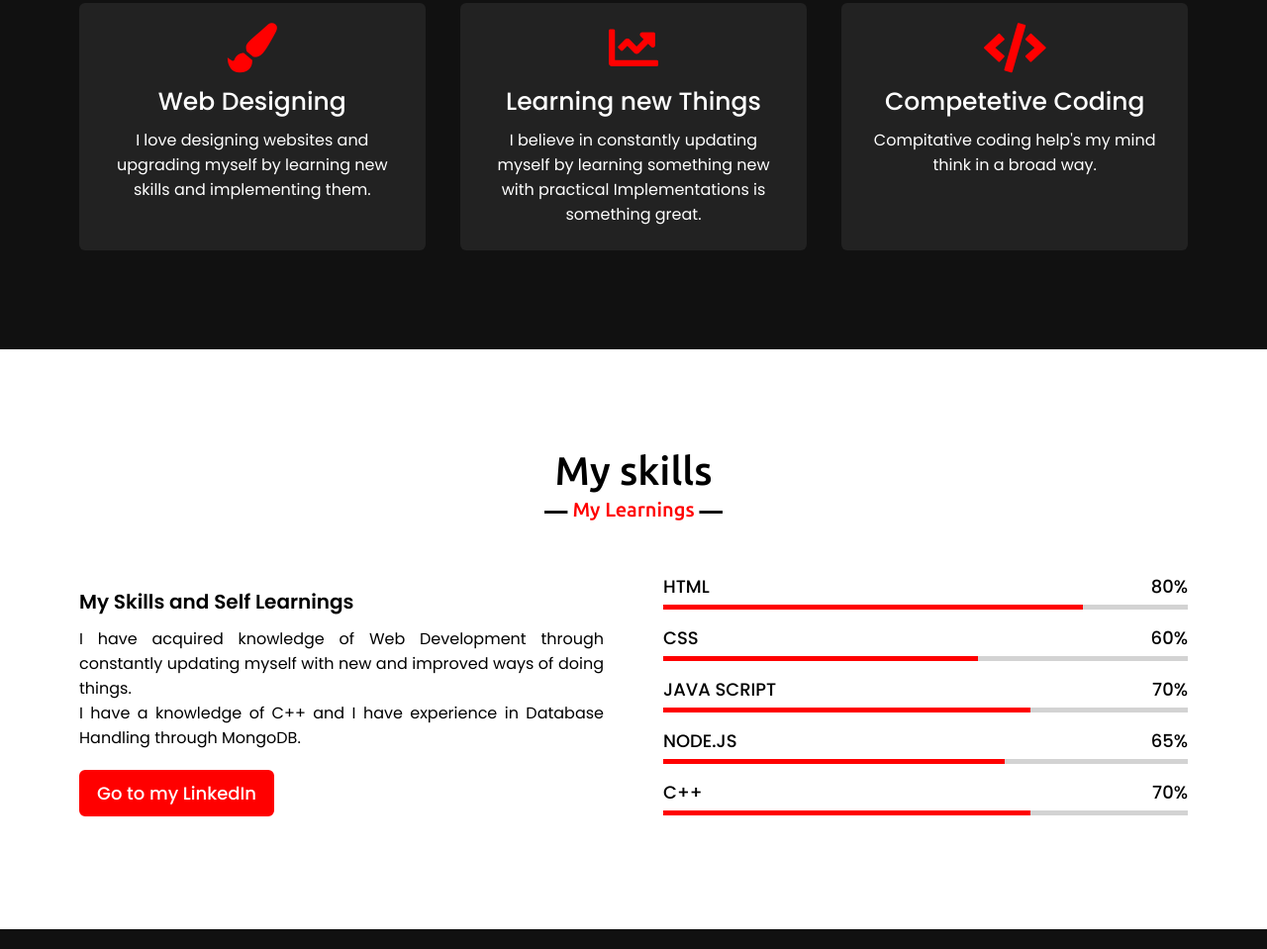
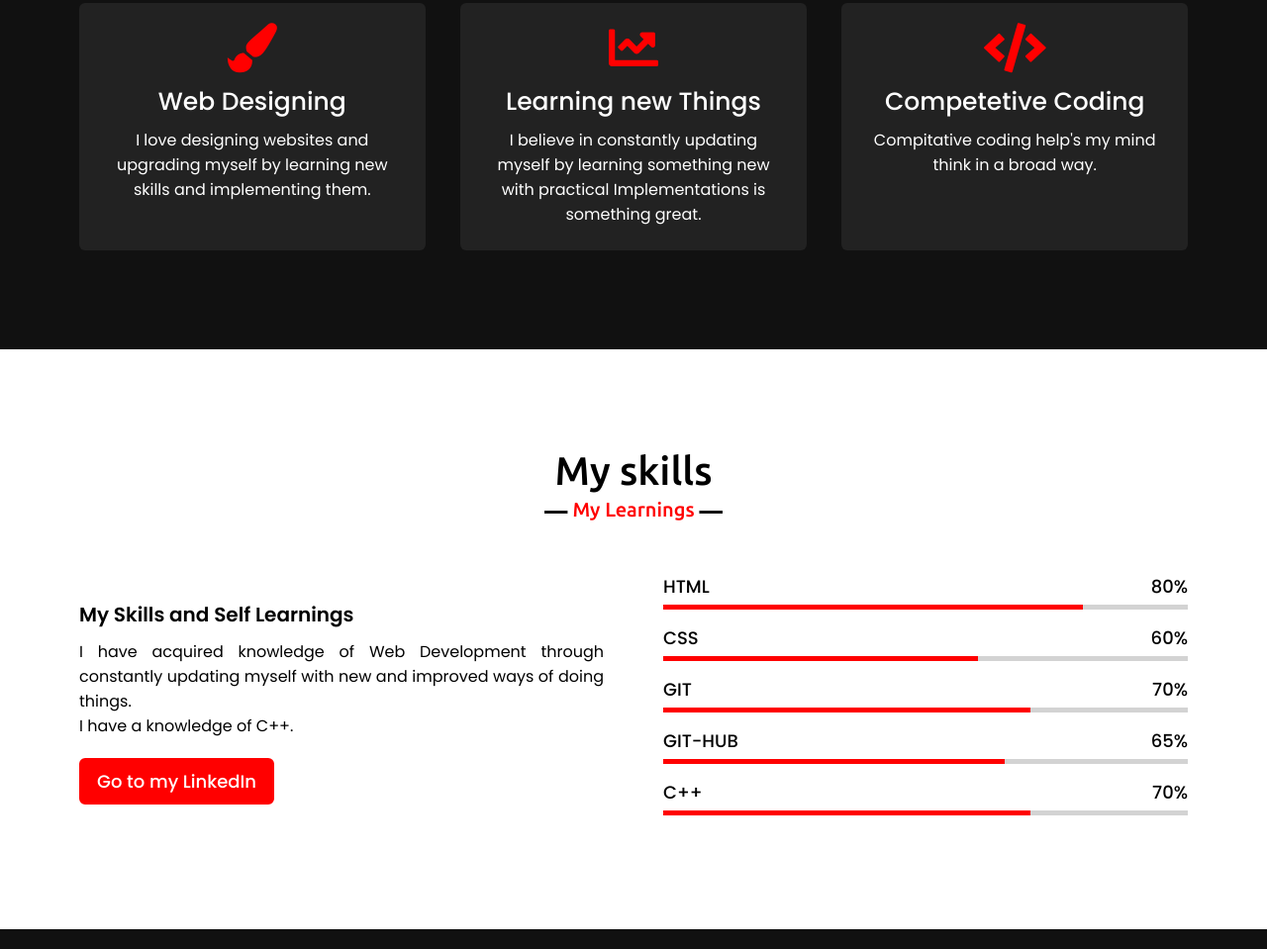
Before and after one commit to mrnandankumar/NANDAN_kumar_portfolio_website, a plain HTML site: page index.html in a window 1280 px wide. Shown: the part 1756-2715 px from the top of the page at 99% size. Drawn offline with nearby package versions, Linux system fonts and the light colour scheme.

Commit message:
Update index.html

```diff
--- a/index.html
+++ b/index.html
@@ -57,9 +57,7 @@
                 </div>
                 <div class="column right">
                     <div class="text">I'm NANDAN and I'm a <span class="typing-2"></span></div>
-                    <p>An incessant learner and A keen observer, Skilled in Computer Science, Web Development and
-                        Databases. Always ready to learn something new and apply it in real life Scenarios. Open to
-                        Opportunities related to Web Development and Database Management.</p>
+                    <p>"You can learn new things at any time in your life if you're willing to be a beginner. If you actually learn to like being a beginner, the whole world opens up to you.” </p>
                     <a href="https://drive.google.com/file/d/1yPgOgftSNUhvxrU9PdsRWzKdSne0rdmP/view?usp=sharing"
                         target="_blank">Open CV</a>
                 </div>
@@ -115,7 +113,7 @@
                     <p>I have acquired knowledge of Web Development through constantly updating myself with new and
                         improved ways of doing things.
                         <br />
-                        I have a knowledge of C++ and I have experience in Database Handling through MongoDB.
+                        I have a knowledge of C++.
                     </p>
                     <a href="https://www.linkedin.com/in/nandan-kumar-a4a6711b9" target="_blank">Go to my LinkedIn</a>
                 </div>
@@ -136,14 +134,14 @@
                     </div>
                     <div class="bars">
                         <div class="info">
-                            <span>JAVA SCRIPT</span>
+                            <span>GIT</span>
                             <span>70%</span>
                         </div>
                         <div class="line js"></div>
                     </div>
                     <div class="bars">
                         <div class="info">
-                            <span>NODE.JS</span>
+                            <span>GIT-HUB</span>
                             <span>65%</span>
                         </div>
                         <div class="line nodejs"></div>
```
